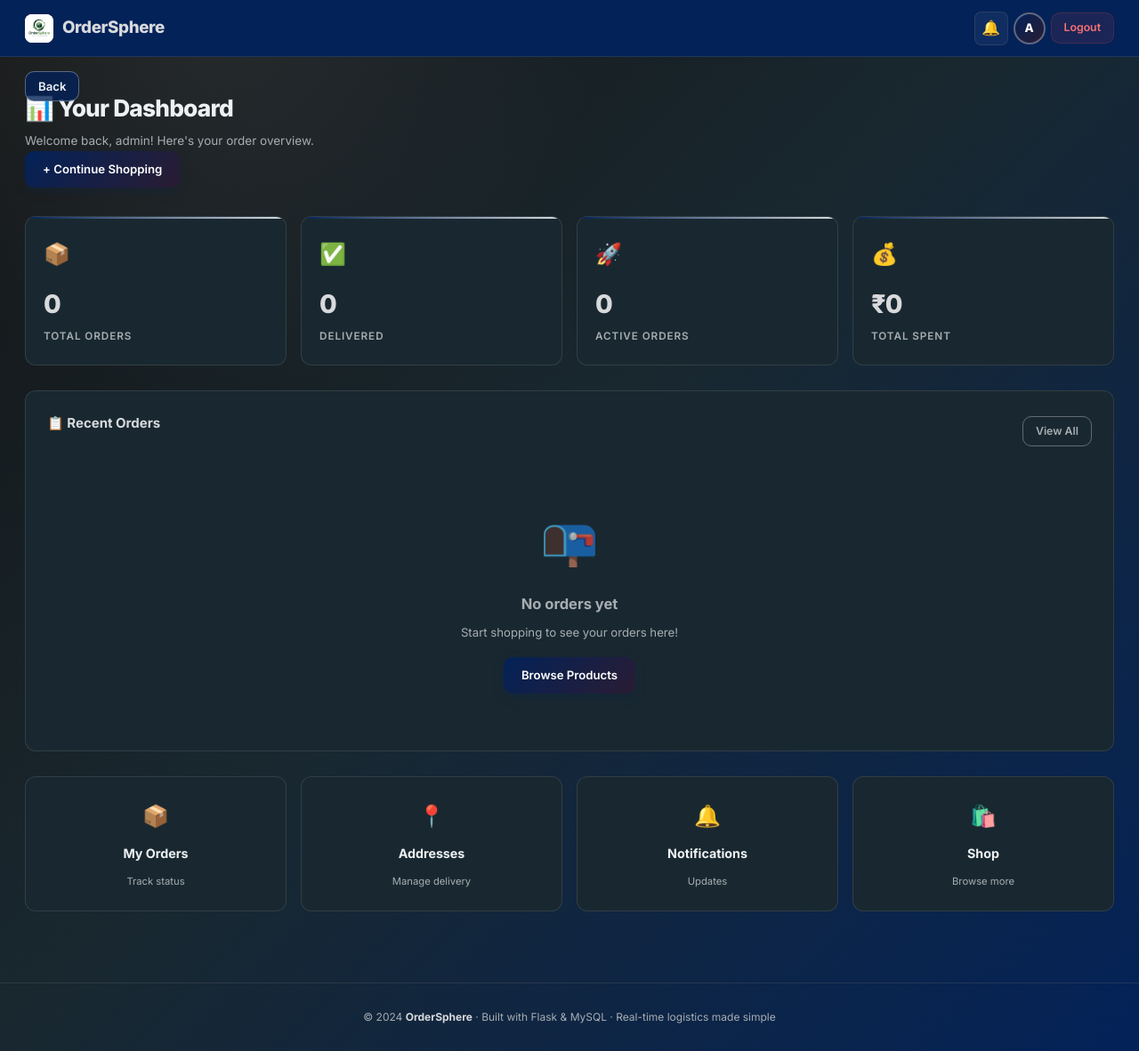
After one commit to DRSTRANGE-cloud/OrderSphere, a Flask app: page /dashboard in a window 1280 px wide. The commit adds this page. Shown: the whole page at 89% size. Run offline with Flask 3, Linux system fonts and the light colour scheme; a user stored in the database is signed in; data comes from the database, SQL or seed files in the repository; tables that the repository leaves empty hold one stand-in row (values such as "Sample post").

Commit message:
Stock Handling: Fully transactional, no data loss

```diff
--- a/OrderSphere/app.py
+++ b/OrderSphere/app.py
@@ -605,6 +605,49 @@ def index():
     )
 
 # ═══════════════════════════════════════════════════════════
+#  CUSTOMER DASHBOARD
+# ═══════════════════════════════════════════════════════════
+@app.route('/dashboard')
+@login_required
+def customer_dashboard():
+    uid = session['user_id']
+    conn = get_db(); cur = conn.cursor(dictionary=True)
+
+    # Get customer stats
+    cur.execute("SELECT COUNT(*) AS c FROM orders WHERE user_id=%s", (uid,))
+    total_orders = cur.fetchone()['c']
+
+    cur.execute("SELECT COUNT(*) AS c FROM orders WHERE user_id=%s AND status='Delivered'", (uid,))
+    delivered_orders = cur.fetchone()['c']
+
+    cur.execute("SELECT COUNT(*) AS c FROM orders WHERE user_id=%s AND status IN ('Pending','Processing','Shipped')", (uid,))
+    active_orders = cur.fetchone()['c']
+
+    cur.execute("SELECT COALESCE(SUM(total_amount),0) AS total FROM orders WHERE user_id=%s AND status='Delivered'", (uid,))
+    total_spent = float(cur.fetchone()['total'])
+
+    # Recent orders (last 8)
+    cur.execute("""
+        SELECT o.order_id, o.status, o.total_amount, o.ordered_at,
+               COUNT(oi.product_id) AS item_count
+        FROM orders o LEFT JOIN order_items oi ON o.order_id=oi.order_id
+        WHERE o.user_id=%s
+        GROUP BY o.order_id
+        ORDER BY o.ordered_at DESC
+        LIMIT 8
+    """, (uid,))
+    recent_orders = cur.fetchall()
+
+    cur.close(); conn.close()
+    return render_template("customer_dashboard.html",
+        total_orders=total_orders,
+        delivered_orders=delivered_orders,
+        active_orders=active_orders,
+        total_spent=total_spent,
+        recent_orders=recent_orders
+    )
+
+# ═══════════════════════════════════════════════════════════
 #  PRODUCT DETAIL
 # ═══════════════════════════════════════════════════════════
 @app.route('/product/<slug>')
@@ -722,18 +765,6 @@ def place_order(pid):
     qty = 1
 
     conn = get_db(); cur = conn.cursor(dictionary=True)
-    cur.execute("SELECT product_id, stock, name, slug, price FROM products WHERE product_id=%s AND is_active=1", (pid,))
-    product = cur.fetchone()
-
-    if not product:
-        flash("Product not found or is unavailable.", "error")
-        cur.close(); conn.close()
-        return redirect('/')
-
-    if product['stock'] < qty:
-        flash(f"'{product['name']}' is out of stock.", "error")
-        cur.close(); conn.close()
-        return redirect(f"/product/{product['slug']}")
 
     cur.execute("SELECT address_id FROM addresses WHERE user_id=%s ORDER BY is_default DESC, address_id ASC LIMIT 1", (uid,))
     address = cur.fetchone()
@@ -743,27 +774,54 @@ def place_order(pid):
         return redirect('/addresses')
 
     try:
+        # START TRANSACTION with strict isolation
+        conn.start_transaction(isolation_level='SERIALIZABLE')
+
+        # Lock product row and verify stock
+        cur.execute(
+            "SELECT product_id, stock, name, slug, price FROM products WHERE product_id=%s AND is_active=1 FOR UPDATE",
+            (pid,))
+        product = cur.fetchone()
+
+        if not product:
+            conn.rollback()
+            cur.close(); conn.close()
+            flash("Product not found or is unavailable.", "error")
+            return redirect('/')
+
+        if product['stock'] < qty:
+            conn.rollback()
+            cur.close(); conn.close()
+            flash(f"'{product['name']}' is out of stock.", "error")
+            return redirect(f"/product/{product['slug']}")
+
+        # All checks passed - create order atomically
         total = float(product['price']) * qty
         cur.execute("""
             INSERT INTO orders (user_id, address_id, status, total_amount, notes)
             VALUES (%s,%s,'Pending',%s,%s)
         """, (uid, address['address_id'], total, 'Buy Now - Payment: COD'))
-        conn.commit()
         order_id = cur.lastrowid
+
         cur.execute("""
             INSERT INTO order_items (order_id,product_id,quantity,unit_price)
             VALUES (%s,%s,%s,%s)
         """, (order_id, product['product_id'], qty, product['price']))
+
         cur.execute("UPDATE products SET stock = stock - %s WHERE product_id=%s", (qty, product['product_id']))
+
+        # COMMIT transaction (atomic)
         conn.commit()
+
         log_status(order_id, 'Pending', 'Buy Now order placed by customer', uid)
         notify(uid, f"Order #{order_id} placed successfully.", "success")
         flash(f"Order #{order_id} placed successfully.", "success")
         return redirect(f'/orders/{order_id}')
-    except Exception:
+    except Exception as e:
         conn.rollback()
+        print(f"Buy Now error: {e}")
         flash("Failed to place order. Please try again.", "error")
-        return redirect(f"/product/{product['slug']}")
+        return redirect(f"/product/{product.get('slug', '/')}" if 'product' in locals() else "/")
     finally:
         cur.close(); conn.close()
 
@@ -792,7 +850,7 @@ def checkout():
 
     # Load cart
     cur.execute("""
-        SELECT c.quantity, p.product_id, p.name, p.price, p.stock
+        SELECT c.quantity, p.product_id, p.name, p.price
         FROM cart c JOIN products p ON c.product_id=p.product_id
         WHERE c.user_id=%s
     """, (uid,))
@@ -803,26 +861,41 @@ def checkout():
         cur.close(); conn.close()
         return redirect('/cart')
 
-    # Check stock
-    for item in cart_items:
-        if item['stock'] < item['quantity']:
-            flash(f"'{item['name']}' has only {item['stock']} units left.", "error")
-            cur.close(); conn.close()
-            return redirect('/cart')
-
     total = sum(float(i['price']) * i['quantity'] for i in cart_items)
 
     try:
-        # Create order
-        cur2 = conn.cursor()
+        # START TRANSACTION with strict isolation
+        conn.start_transaction(isolation_level='SERIALIZABLE')
+        cur2 = conn.cursor(dictionary=True)
+
+        # Lock and verify stock for ALL items (atomic check)
+        product_ids = [item['product_id'] for item in cart_items]
+        placeholders = ",".join(["%s"] * len(product_ids))
+        cur2.execute(f"""
+            SELECT product_id, stock, name FROM products
+            WHERE product_id IN ({placeholders})
+            FOR UPDATE
+        """, product_ids)
+        locked_products = {row['product_id']: row for row in cur2.fetchall()}
+
+        # Validate ALL items have sufficient stock (no partial orders)
+        for item in cart_items:
+            prod = locked_products.get(item['product_id'])
+            if not prod or prod['stock'] < item['quantity']:
+                conn.rollback()
+                cur2.close(); cur.close(); conn.close()
+                prod_name = prod['name'] if prod else 'Product'
+                flash(f"❌ '{prod_name}' insufficient stock ({prod['stock'] if prod else 0} available, {item['quantity']} requested).", "error")
+                return redirect('/cart')
+
+        # All items validated - proceed with order
         cur2.execute("""
             INSERT INTO orders (user_id, address_id, status, total_amount, notes)
             VALUES (%s,%s,'Pending',%s,%s)
         """, (uid, address_id or None, total, f"Payment: {payment_method}{payment_details}" + (f" | {notes}" if notes else "")))
-        conn.commit()
         order_id = cur2.lastrowid
 
-        # Insert items & reduce stock
+        # Insert items & atomically reduce stock
         for item in cart_items:
             cur2.execute("""
                 INSERT INTO order_items (order_id,product_id,quantity,unit_price)
@@ -834,6 +907,8 @@ def checkout():
 
         # Clear cart
         cur2.execute("DELETE FROM cart WHERE user_id=%s", (uid,))
+
+        # COMMIT transaction (atomic: all or nothing)
         conn.commit()
 
         log_status(order_id, 'Pending', 'Order placed by customer', uid)
@@ -845,7 +920,9 @@ def checkout():
 
     except Exception as e:
         conn.rollback()
+        cur2.close(); cur.close(); conn.close()
         flash("Failed to place order. Please try again.", "error")
+        print(f"Checkout error: {e}")
         return redirect('/cart')
 
 # ═══════════════════════════════════════════════════════════
--- a/OrderSphere/static/css/style.css
+++ b/OrderSphere/static/css/style.css
@@ -174,14 +190,25 @@ img { display: block; max-width: 100%; }
 .nav-icon-btn:hover { background: var(--accent-soft); color: var(--accent); border-color: var(--border-h); }
 .page-back-btn {
   position: fixed;
-  left: 18px;
-  bottom: 20px;
+  left: 28px;
+  top: 80px;
   z-index: 1000;
-  padding: 10px 15px;
+  padding: 8px 14px;
   border: 1px solid var(--border-h);
-  border-radius: 12px;
-  background: rgba(25,40,48,.86);
+  border-radius: 10px;
+  background: rgba(3,34,88,0.8);
   color: var(--text-main);
+  font-size: 0.88rem;
+  font-weight: 600;
+  display: flex;
+  align-items: center;
+  gap: 6px;
+  transition: var(--transition);
+}
+.page-back-btn:hover {
+  background: rgba(3,34,88,1);
+  transform: translateY(-1px);
+  box-shadow: 0 4px 12px rgba(3,34,88,0.3);
   box-shadow: 0 12px 36px rgba(0,0,0,.28);
   backdrop-filter: blur(16px);
   cursor: pointer;
@@ -282,9 +309,9 @@ img { display: block; max-width: 100%; }
 
 /* ═══════════════ CARDS ═══════════════ */
 .card {
-  background: var(--bg-card);
-  border: 1px solid var(--border);
-  border-radius: var(--radius);
+  background: #192830;
+  border: 1px solid rgba(116,119,121,0.28);
+  border-radius: 12px;
   padding: 24px;
   backdrop-filter: blur(8px);
   transition: var(--transition);
@@ -300,9 +327,9 @@ img { display: block; max-width: 100%; }
   gap: 16px; margin-bottom: 32px;
 }
 .kpi-card {
-  background: var(--bg-card);
-  border: 1px solid var(--border);
-  border-radius: var(--radius);
+  background: #192830;
+  border: 1px solid rgba(116,119,121,0.28);
+  border-radius: 12px;
   padding: 22px 20px;
   transition: var(--transition);
   position: relative; overflow: hidden;
@@ -393,7 +420,7 @@ img { display: block; max-width: 100%; }
 /* ═══════════════ BUTTONS ═══════════════ */
 .btn {
   display: inline-flex; align-items: center; gap: 7px;
-  padding: 10px 20px; border-radius: var(--radius-sm);
+  padding: 10px 20px; border-radius: 10px;
   font-weight: 600; font-size: .88rem; cursor: pointer;
   border: none; transition: var(--transition);
   text-decoration: none; white-space: nowrap;
@@ -401,22 +428,36 @@ img { display: block; max-width: 100%; }
 .btn-primary {
   background: linear-gradient(135deg, var(--primary), var(--secondary));
   color: #fff;
-  box-shadow: 0 2px 10px rgba(31,122,92,0.3);
+  box-shadow: 0 4px 12px rgba(3,34,88,0.25);
 }
 .btn-primary:hover {
   background: linear-gradient(135deg, var(--primary-h), var(--primary));
-  transform: translateY(-1px); box-shadow: 0 4px 18px rgba(31,122,92,0.4);
+  transform: scale(1.01) translateY(-1px);
+  box-shadow: 0 6px 20px rgba(3,34,88,0.35);
   color: #fff;
 }
+.btn-primary:active { transform: scale(0.98); }
 .btn-outline {
   background: transparent;
   border: 1px solid var(--border-h); color: var(--text-muted);
 }
-.btn-outline:hover { background: var(--accent-soft); color: var(--accent); border-color: var(--accent); }
+.btn-outline:hover {
+  background: var(--accent-soft);
+  color: var(--accent);
+  border-color: var(--accent);
+  transform: scale(1.01);
+}
 .btn-danger  { background:rgba(239,68,68,.15); color:#f87171; border:1px solid rgba(239,68,68,.3); }
-.btn-danger:hover  { background:rgba(239,68,68,.25); }
+.btn-danger:hover  {
+  background:rgba(239,68,68,.25);
+  transform: scale(1.01);
+  box-shadow: 0 4px 12px rgba(239,68,68,0.15);
+}
 .btn-success { background:rgba(116,119,121,.15); color:#d7d9dc; border:1px solid rgba(116,119,121,.3); }
-.btn-success:hover { background:rgba(116,119,121,.25); }
+.btn-success:hover {
+  background:rgba(116,119,121,.25);
+  transform: scale(1.01);
+}
 .btn-sm { padding: 6px 14px; font-size: .82rem; }
 .btn-lg { padding: 13px 28px; font-size: .98rem; }
 .btn-full { width: 100%; justify-content: center; }
--- a/OrderSphere/templates/base.html
+++ b/OrderSphere/templates/base.html
@@ -46,30 +46,18 @@
       <input type="search" name="q" placeholder="Search products…"
              value="{{ request.args.get('q','') }}" aria-label="Search"/>
     </form>
-    {% endif %}
 
     <div class="nav-links">
-      {% if g_role == 'customer' %}
-      <a href="/"       class="nav-link">Products</a>
-      <a href="/orders" class="nav-link">My Orders</a>
+      <a href="/"          class="nav-link">Products</a>
+      <a href="/dashboard" class="nav-link">Dashboard</a>
+      <a href="/orders"    class="nav-link">My Orders</a>
       <a href="/addresses" class="nav-link">Addresses</a>
-      {% elif g_role == 'admin' %}
-      <a href="/admin/dashboard" class="nav-link">Dashboard</a>
-      <a href="/admin/products"  class="nav-link">Products</a>
-      <a href="/orders"          class="nav-link">Orders</a>
-      <a href="/admin/users"     class="nav-link">Users</a>
-      <a href="/admin/analytics" class="nav-link">Analytics</a>
-      {% elif g_role == 'delivery_agent' %}
-      <a href="/agent/dashboard" class="nav-link">My Deliveries</a>
-      {% endif %}
 
       <!-- Cart (customers only) -->
-      {% if g_role == 'customer' %}
       <a href="/cart" class="nav-icon-btn" title="Cart" aria-label="Shopping cart">
         🛒
         {% if g_cart > 0 %}<span class="badge">{{ g_cart }}</span>{% endif %}
       </a>
-      {% endif %}
 
       <!-- Notifications -->
       <a href="/notifications" class="nav-icon-btn notif-trigger" title="Notifications" aria-label="Notifications">
@@ -90,6 +78,29 @@
         Logout
       </a>
     </div>
+    {% else %}
+    <!-- Admin and Agent: minimal navbar -->
+    <div class="nav-links" style="margin-left: auto;">
+      <!-- Notifications -->
+      <a href="/notifications" class="nav-icon-btn notif-trigger" title="Notifications" aria-label="Notifications">
+        🔔
+        {% if g_unread > 0 %}<span class="badge" id="notif-badge">{{ g_unread }}</span>{% endif %}
+        <span class="notif-popover">
+          <strong>Notifications</strong>
+          <small>{{ g_unread }} unread update{{ '' if g_unread == 1 else 's' }}</small>
+        </span>
+      </a>
+
+      <!-- User Avatar -->
+      <div class="nav-avatar" title="{{ g_username }} ({{ g_role }})">
+        {{ g_username[0].upper() if g_username else '?' }}
+      </div>
+
+      <a href="/logout" class="btn btn-sm" style="background:rgba(239,68,68,.1);color:#f87171;border:1px solid rgba(239,68,68,.2);">
+        Logout
+      </a>
+    </div>
+    {% endif %}
   </div>
 </nav>
 {% endif %}
--- /dev/null
+++ b/OrderSphere/templates/customer_dashboard.html
@@ -0,0 +1,161 @@
+{% extends "base.html" %}
+{% block title %}My Dashboard · OrderSphere{% endblock %}
+{% block content %}
+<div class="main-wrap">
+  <div class="page-header">
+    <div>
+      <h1 class="page-title">📊 Your Dashboard</h1>
+      <p class="page-sub">Welcome back, {{ g_username }}! Here's your order overview.</p>
+    </div>
+    <a href="/" class="btn btn-primary">+ Continue Shopping</a>
+  </div>
+
+  <!-- KPI Cards -->
+  <div class="kpi-grid stagger fade-up" style="margin-bottom:28px">
+    <div class="kpi-card">
+      <div class="kpi-icon">📦</div>
+      <div class="kpi-val">{{ total_orders }}</div>
+      <div class="kpi-label">Total Orders</div>
+    </div>
+    <div class="kpi-card">
+      <div class="kpi-icon">✅</div>
+      <div class="kpi-val">{{ delivered_orders }}</div>
+      <div class="kpi-label">Delivered</div>
+    </div>
+    <div class="kpi-card">
+      <div class="kpi-icon">🚀</div>
+      <div class="kpi-val">{{ active_orders }}</div>
+      <div class="kpi-label">Active Orders</div>
+    </div>
+    <div class="kpi-card">
+      <div class="kpi-icon">💰</div>
+      <div class="kpi-val">₹{{ "%.0f"|format(total_spent) }}</div>
+      <div class="kpi-label">Total Spent</div>
+    </div>
+  </div>
+
+  <!-- Recent Orders -->
+  <div class="card fade-in">
+    <div class="flex-between" style="margin-bottom:20px">
+      <h3 class="card-title">📋 Recent Orders</h3>
+      <a href="/orders" class="btn btn-sm btn-outline">View All</a>
+    </div>
+
+    {% if recent_orders %}
+    <div class="table-wrap">
+      <table class="data-table">
+        <thead>
+          <tr>
+            <th>Order ID</th>
+            <th>Items</th>
+            <th>Amount</th>
+            <th>Status</th>
+            <th>Date</th>
+            <th>Action</th>
+          </tr>
+        </thead>
+        <tbody>
+          {% for order in recent_orders %}
+          <tr>
+            <td class="fw-700">#{{ order.order_id }}</td>
+            <td>{{ order.item_count }} item{% if order.item_count != 1 %}s{% endif %}</td>
+            <td class="fw-700">₹{{ "%.0f"|format(order.total_amount) }}</td>
+            <td>
+              <span class="status-badge status-{{ order.status|lower }}">
+                {{ order.status }}
+              </span>
+            </td>
+            <td style="font-size:.85rem;color:var(--text-muted)">
+              {{ order.ordered_at.strftime('%d %b %Y') if order.ordered_at else '—' }}
+            </td>
+            <td>
+              <a href="/orders/{{ order.order_id }}" class="btn btn-sm btn-outline">View</a>
+            </td>
+          </tr>
+          {% endfor %}
+        </tbody>
+      </table>
+    </div>
+    {% else %}
+    <div class="empty-state" style="padding:40px 20px;text-align:center">
+      <div class="empty-icon">📭</div>
+      <p class="empty-title">No orders yet</p>
+      <p class="empty-sub">Start shopping to see your orders here!</p>
+      <a href="/" class="btn btn-primary" style="margin-top:16px">Browse Products</a>
+    </div>
+    {% endif %}
+  </div>
+
+  <!-- Quick Links -->
+  <div style="display:grid;grid-template-columns:repeat(auto-fit,minmax(160px,1fr));gap:16px;margin-top:28px">
+    <a href="/orders" class="quick-link-card fade-in">
+      <span style="font-size:1.6rem">📦</span>
+      <span class="quick-link-title">My Orders</span>
+      <span class="quick-link-sub">Track status</span>
+    </a>
+    <a href="/addresses" class="quick-link-card fade-in">
+      <span style="font-size:1.6rem">📍</span>
+      <span class="quick-link-title">Addresses</span>
+      <span class="quick-link-sub">Manage delivery</span>
+    </a>
+    <a href="/notifications" class="quick-link-card fade-in">
+      <span style="font-size:1.6rem">🔔</span>
+      <span class="quick-link-title">Notifications</span>
+      <span class="quick-link-sub">Updates</span>
+    </a>
+    <a href="/" class="quick-link-card fade-in">
+      <span style="font-size:1.6rem">🛍️</span>
+      <span class="quick-link-title">Shop</span>
+      <span class="quick-link-sub">Browse more</span>
+    </a>
+  </div>
+
+</div>
+
+<style>
+  .status-badge {
+    display: inline-block;
+    padding: 4px 12px;
+    border-radius: 20px;
+    font-size: 0.75rem;
+    font-weight: 700;
+    text-transform: uppercase;
+    letter-spacing: 0.05em;
+  }
+  .status-pending { background: rgba(245,158,11,.15); color: #fbbf24; }
+  .status-processing { background: rgba(59,130,246,.15); color: #3b82f6; }
+  .status-shipped { background: rgba(168,85,247,.15); color: #a855f7; }
+  .status-delivered { background: rgba(16,185,129,.15); color: #10b981; }
+  .status-cancelled { background: rgba(239,68,68,.15); color: #f87171; }
+
+  .quick-link-card {
+    display: flex;
+    flex-direction: column;
+    align-items: center;
+    justify-content: center;
+    gap: 10px;
+    padding: 24px 16px;
+    background: #192830;
+    border: 1px solid rgba(116,119,121,0.28);
+    border-radius: 12px;
+    text-decoration: none;
+    color: inherit;
+    transition: var(--transition);
+  }
+  .quick-link-card:hover {
+    transform: scale(1.02);
+    border-color: var(--accent);
+    box-shadow: 0 4px 12px rgba(116,119,121,0.2);
+  }
+  .quick-link-title {
+    font-weight: 700;
+    font-size: 0.95rem;
+    color: var(--text-main);
+  }
+  .quick-link-sub {
+    font-size: 0.75rem;
+    color: var(--text-muted);
+  }
+</style>
+
+{% endblock %}
```
Also changed, not shown: other parts of OrderSphere/static/css/style.css (+35 -10 lines), OrderSphere/templates/admin/analytics.html (+59 -17 lines), OrderSphere/templates/cart.html (+17 -18 lines).
